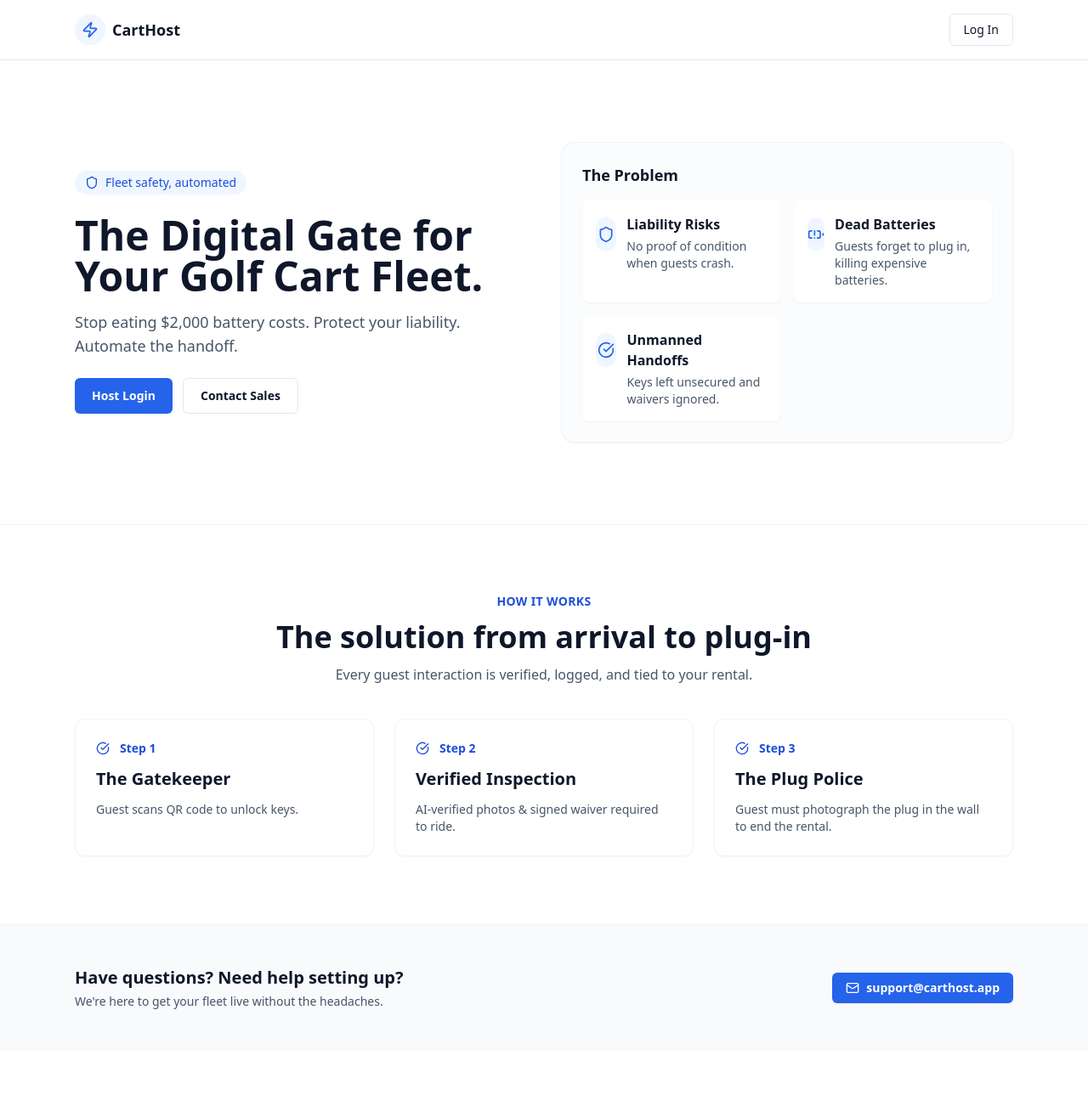
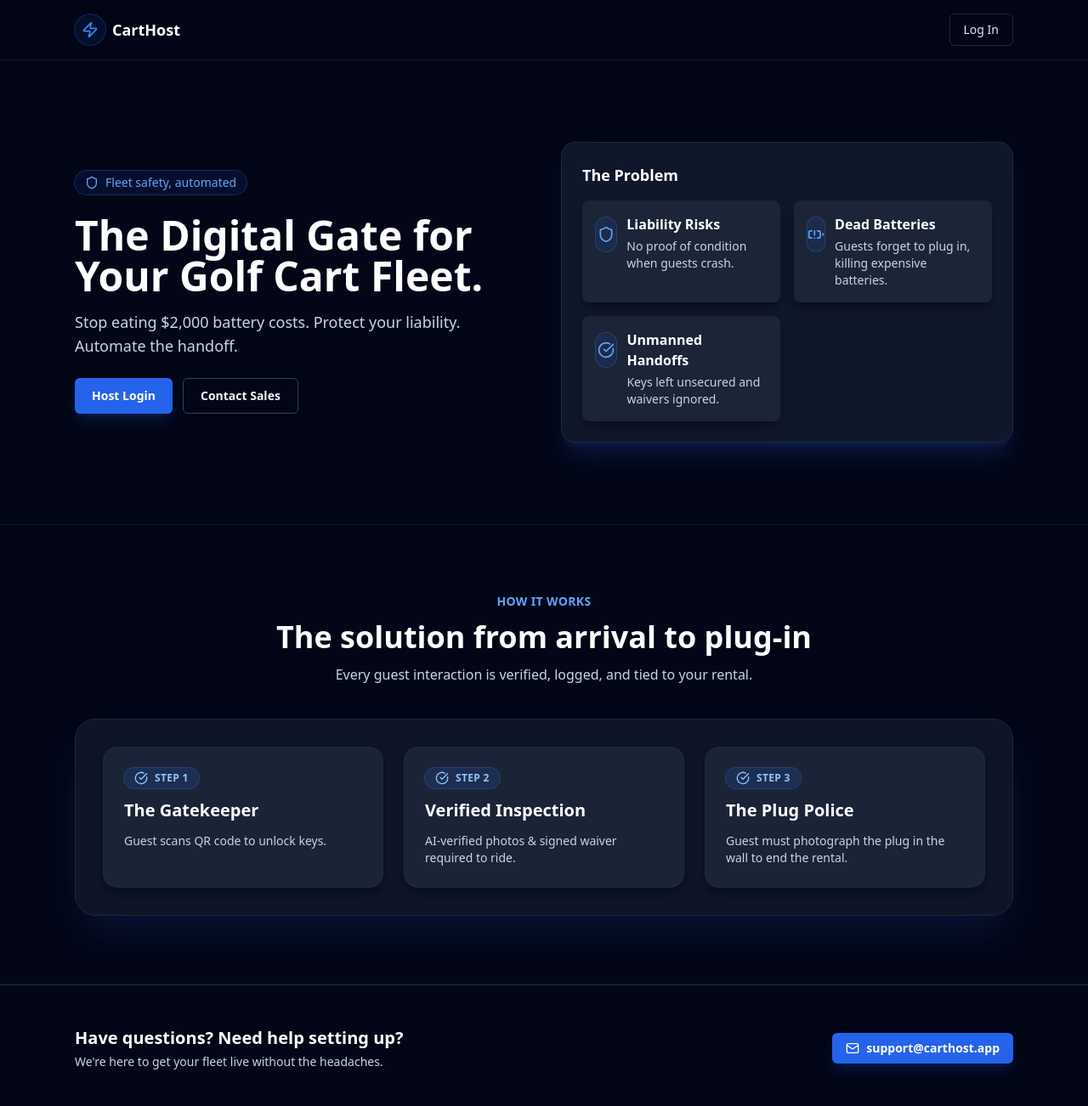
Before and after one commit to ericfaux/CartHost, a Next.js app: page / in a window 1280 px wide. Shown: the top 1302 px of the page at 85% size. Before the commit the page ends 1237 px from the top, so only its background shows below. Built offline with nearby package versions, Linux system fonts and the light colour scheme.

Commit message:
feat: redesign landing page with dark theme

```diff
--- a/app/page.tsx
+++ b/app/page.tsx
@@ -45,36 +45,36 @@
 
 export default function LandingPage() {
   return (
-    <main className="min-h-screen bg-white text-slate-900">
-      <header className="border-b border-slate-200">
+    <main className="min-h-screen bg-slate-950 text-slate-200">
+      <header className="border-b border-slate-800/60 bg-slate-950/80 backdrop-blur">
         <div className="mx-auto flex max-w-6xl items-center justify-between px-6 py-4">
-          <Link href="/" className="flex items-center gap-2 text-lg font-semibold">
-            <span className="flex h-9 w-9 items-center justify-center rounded-full bg-blue-50 text-blue-600">
+          <Link href="/" className="flex items-center gap-2 text-lg font-semibold text-white">
+            <span className="flex h-9 w-9 items-center justify-center rounded-full bg-blue-600/10 text-blue-500 ring-1 ring-blue-500/30">
               <Zap className="h-5 w-5" aria-hidden />
             </span>
             CartHost
           </Link>
           <Link
             href="/login"
-            className="rounded-md border border-slate-200 px-4 py-2 text-sm font-medium text-slate-900 transition hover:border-blue-200 hover:text-blue-700"
+            className="rounded-md border border-slate-800 px-4 py-2 text-sm font-medium text-slate-200 transition hover:border-blue-500/60 hover:text-white"
           >
             Log In
           </Link>
         </div>
       </header>
 
-      <section className="border-b border-slate-100">
+      <section className="border-b border-slate-900 bg-slate-950">
         <div className="mx-auto grid max-w-6xl items-center gap-10 px-6 py-16 lg:grid-cols-2 lg:py-24">
           <div className="space-y-6">
-            <div className="inline-flex items-center gap-2 rounded-full bg-blue-50 px-3 py-1 text-sm font-medium text-blue-700">
+            <div className="inline-flex items-center gap-2 rounded-full bg-blue-600/10 px-3 py-1 text-sm font-medium text-blue-400 ring-1 ring-blue-500/30">
               <Shield className="h-4 w-4" aria-hidden />
               Fleet safety, automated
             </div>
             <div className="space-y-4">
-              <h1 className="text-4xl font-semibold leading-tight text-slate-900 sm:text-5xl">
+              <h1 className="text-4xl font-semibold leading-tight text-white sm:text-5xl">
                 The Digital Gate for Your Golf Cart Fleet.
               </h1>
-              <p className="text-lg text-slate-600">
+              <p className="text-lg text-slate-300">
                 Stop eating $2,000 battery costs. Protect your liability. Automate
                 the handoff.
               </p>
@@ -82,35 +82,36 @@
             <div className="flex flex-wrap gap-3">
               <Link
                 href="/login"
-                className="inline-flex items-center justify-center rounded-md bg-blue-600 px-5 py-2.5 text-sm font-semibold text-white shadow-sm transition hover:bg-blue-700"
+                className="inline-flex items-center justify-center rounded-md bg-blue-600 px-5 py-2.5 text-sm font-semibold text-white shadow-lg shadow-blue-600/20 transition hover:bg-blue-500"
               >
                 Host Login
               </Link>
               <Link
                 href="mailto:support@carthost.app"
-                className="inline-flex items-center justify-center rounded-md border border-slate-200 px-5 py-2.5 text-sm font-semibold text-slate-900 transition hover:border-blue-200 hover:text-blue-700"
+                className="inline-flex items-center justify-center rounded-md border border-slate-700 px-5 py-2.5 text-sm font-semibold text-slate-100 transition hover:border-blue-500/60 hover:text-white"
               >
                 Contact Sales
               </Link>
             </div>
           </div>
-          <div className="rounded-2xl border border-slate-100 bg-slate-50/60 p-6 shadow-sm">
+
+          <div className="rounded-2xl border border-slate-800 bg-slate-900 p-6 shadow-xl shadow-blue-900/30">
             <div className="space-y-4">
-              <h2 className="text-lg font-semibold text-slate-900">The Problem</h2>
+              <h2 className="text-lg font-semibold text-white">The Problem</h2>
               <div className="grid gap-4 sm:grid-cols-2">
                 {problems.map((problem) => (
                   <div
                     key={problem.title}
-                    className="flex h-full items-start gap-3 rounded-lg bg-white p-4 shadow-sm"
+                    className="flex h-full items-start gap-3 rounded-lg bg-slate-800/80 p-4 shadow-lg shadow-black/30"
                   >
-                    <span className="mt-1 flex h-10 w-10 items-center justify-center rounded-full bg-blue-50 text-blue-600">
+                    <span className="mt-1 flex h-10 w-10 items-center justify-center rounded-full bg-blue-600/10 text-blue-400 ring-1 ring-blue-500/30">
                       <problem.icon className="h-5 w-5" aria-hidden />
                     </span>
                     <div className="space-y-1">
-                      <h3 className="text-base font-semibold text-slate-900">
+                      <h3 className="text-base font-semibold text-white">
                         {problem.title}
                       </h3>
-                      <p className="text-sm text-slate-600">{problem.description}</p>
+                      <p className="text-sm text-slate-300">{problem.description}</p>
                     </div>
                   </div>
                 ))}
@@ -120,50 +121,53 @@
         </div>
       </section>
 
-      <section className="border-b border-slate-100">
+      <section className="border-b border-slate-900 bg-slate-950">
         <div className="mx-auto max-w-6xl px-6 py-16 lg:py-20">
           <div className="mb-10 space-y-3 text-center">
-            <p className="text-sm font-semibold uppercase tracking-wide text-blue-700">
+            <p className="text-sm font-semibold uppercase tracking-wide text-blue-400">
               How it works
             </p>
-            <h2 className="text-3xl font-semibold text-slate-900 sm:text-4xl">
+            <h2 className="text-3xl font-semibold text-white sm:text-4xl">
               The solution from arrival to plug-in
             </h2>
-            <p className="text-base text-slate-600">
+            <p className="text-base text-slate-300">
               Every guest interaction is verified, logged, and tied to your rental.
             </p>
           </div>
+
+          <div className="rounded-3xl border border-slate-800 bg-slate-900/90 p-8 shadow-2xl shadow-blue-900/30">
             <div className="grid gap-6 md:grid-cols-3">
               {steps.map((step) => (
                 <div
                   key={step.title}
-                className="flex flex-col gap-3 rounded-xl border border-slate-100 bg-white p-6 shadow-sm"
+                  className="flex flex-col gap-3 rounded-2xl border border-slate-800 bg-slate-800/80 p-6 shadow-lg shadow-black/30"
                 >
-                <div className="flex items-center gap-3 text-sm font-semibold text-blue-700">
+                  <div className="inline-flex w-fit items-center gap-2 rounded-full bg-blue-600/15 px-3 py-1 text-xs font-semibold uppercase tracking-wide text-blue-300 ring-1 ring-blue-500/30">
                     <CheckCircle className="h-4 w-4" aria-hidden />
                     {step.label}
                   </div>
-                <h3 className="text-xl font-semibold text-slate-900">{step.title}</h3>
-                <p className="text-sm text-slate-600">{step.description}</p>
+                  <h3 className="text-xl font-semibold text-white">{step.title}</h3>
+                  <p className="text-sm text-slate-300">{step.description}</p>
                 </div>
               ))}
             </div>
           </div>
+        </div>
       </section>
 
-      <section className="bg-slate-50">
+      <section className="border-t border-slate-800 bg-slate-950">
         <div className="mx-auto flex max-w-6xl flex-col items-start gap-3 px-6 py-12 sm:flex-row sm:items-center sm:justify-between">
           <div className="space-y-1">
-            <h3 className="text-xl font-semibold text-slate-900">
+            <h3 className="text-xl font-semibold text-white">
               Have questions? Need help setting up?
             </h3>
-            <p className="text-sm text-slate-600">
+            <p className="text-sm text-slate-300">
               We&apos;re here to get your fleet live without the headaches.
             </p>
           </div>
           <Link
             href="mailto:support@carthost.app"
-            className="inline-flex items-center gap-2 rounded-md bg-blue-600 px-4 py-2 text-sm font-semibold text-white shadow-sm transition hover:bg-blue-700"
+            className="inline-flex items-center gap-2 rounded-md bg-blue-600 px-4 py-2 text-sm font-semibold text-white shadow-lg shadow-blue-600/20 transition hover:bg-blue-500"
           >
             <Mail className="h-4 w-4" aria-hidden />
             support@carthost.app
```
Lines whose indentation alone changed are shown as unchanged.
